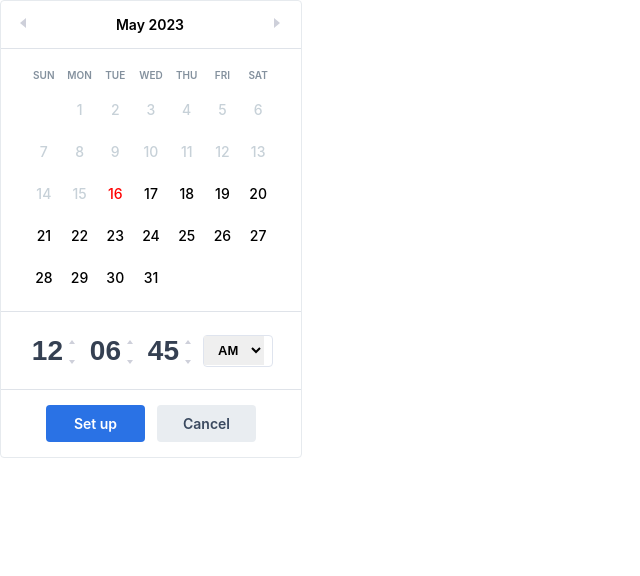
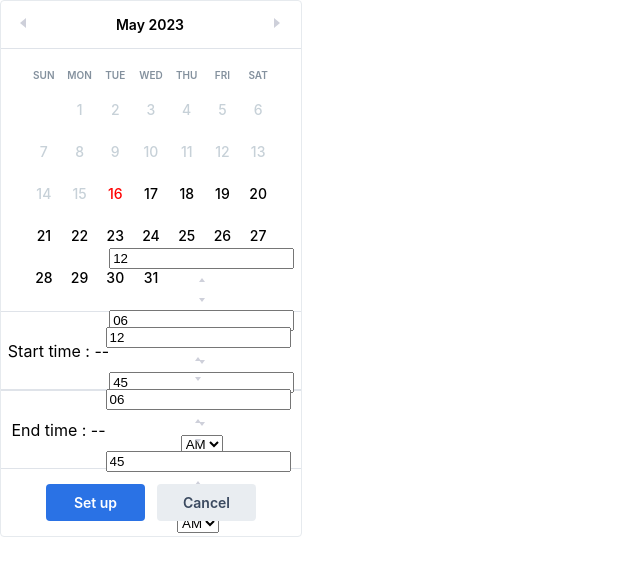
Before and after one commit to jananadiw/datetime-selector, a React (Create React App) app: page / in a window 1280 px wide. Shown: the top 576 px of the page, without its empty margins (0-640 px from the left). Built offline with nearby package versions, Linux system fonts and the light colour scheme.

Commit message:
feat: [wip] Implement start, end time picker

```diff
--- a/src/DateTimePicker.tsx
+++ b/src/DateTimePicker.tsx
@@ -1,6 +1,6 @@
 import React, { useState } from 'react';
 import { Calendar } from './components/Calendar';
-import { Clock } from './components/Clock';
+import { TimePicker } from './components/TimePicker';
 
 import './styles/layout.scss';
 import './styles/button.scss';
@@ -18,7 +18,6 @@ type DateTimePickerProps = {
 export const DateTimePicker: React.FC<DateTimePickerProps> = ({ range, date }) => {
   const [currentDate, setCurrentDate] = useState(new Date());
   const [selectedDate, setSelectedDate] = useState<Date | null>(null);
-  const [startDate, setStartDate] = useState<Date | null>(null);
   const [endDate, setEndDate] = useState<Date | null>(null);
 
   return (
@@ -28,13 +27,11 @@ export const DateTimePicker: React.FC<DateTimePickerProps> = ({ range, date }) =
         onChange={setCurrentDate}
         selectedDate={selectedDate}
         setSelectedDate={setSelectedDate}
-        // selectedStartDate={startDate}
-        // setSelectedStartDate={setStartDate}
         selectedEndDate={endDate}
         setSelectedEndDate={setEndDate}
         range={true}
       />
-      <Clock value={currentDate} onChange={setCurrentDate} />
+      <TimePicker range={true} value={currentDate} onChange={setCurrentDate} />
     </div>
   );
 };
--- a/src/components/Clock.tsx
+++ b/src/components/Clock.tsx
@@ -7,11 +7,12 @@ import { ActionBar } from './ActionBar';
 type ClockProps = {
   value: Date;
   onChange: (value: Date) => void;
-  startTime?: string;
-  endTime?: string;
+  time: Date | null;
+  range?: boolean;
+  text?: string;
 };
 
-export const Clock: React.FC<ClockProps> = ({ value, onChange }) => {
+export const Clock: React.FC<ClockProps> = ({ value, onChange, range, time, text }) => {
   const [hours, setHours] = useState<number>(value.getHours() % 12 || 12);
   const [minutes, setMinutes] = useState<number>(value.getMinutes());
   const [seconds, setSeconds] = useState<number>(value.getSeconds());
@@ -130,16 +131,30 @@ export const Clock: React.FC<ClockProps> = ({ value, onChange }) => {
     setSelectedDateTime();
   }, [value]);
 
+  const getStartEndTimeText = () => {
+    if (time) {
+      const month = time.toLocaleString('default', { month: 'long' });
+      const date = time.getDate();
+      return `${month} ${date}`;
+    } else {
+      return `--`;
+    }
+  };
+
+  const monthAndDate = getStartEndTimeText();
+
   return (
     <>
       <div className='container'>
+        {range && <div className='container__month-date'>{`${text} : ${monthAndDate}`}</div>}
+        <div className='clock'>
           <input
-          className='container__time-input'
+            className='clock__time-input'
             type='text'
             value={hours < 10 ? `${0}${hours}` : `${hours}`}
             readOnly
           />
-        <div className='container__arrow-box'>
+          <div className='clock__arrow-box'>
             <div onClick={addHours}>
               <img src={timer_up_icon_inactive}></img>
             </div>
@@ -148,12 +163,12 @@ export const Clock: React.FC<ClockProps> = ({ value, onChange }) => {
             </div>
           </div>
           <input
-          className='container__time-input'
+            className='clock__time-input'
             type='text'
             value={minutes < 10 ? `${0}${minutes}` : `${minutes}`}
             readOnly
           />
-        <div className='container__arrow-box'>
+          <div className='clock__arrow-box'>
             <div onClick={addMinutes}>
               <img src={timer_up_icon_inactive}></img>
             </div>
@@ -162,12 +177,12 @@ export const Clock: React.FC<ClockProps> = ({ value, onChange }) => {
             </div>
           </div>
           <input
-          className='container__time-input'
+            className='clock__time-input'
             type='text'
             value={seconds < 10 ? `${0}${seconds}` : `${seconds}`}
             readOnly
           />
-        <div className='container__arrow-box'>
+          <div className='clock__arrow-box'>
             <div onClick={addSeconds}>
               <img src={timer_up_icon_inactive}></img>
             </div>
@@ -176,7 +191,7 @@ export const Clock: React.FC<ClockProps> = ({ value, onChange }) => {
             </div>
           </div>
 
-        <div className='container__selector'>
+          <div className='clock__selector'>
             <select
               name='time'
               value={meridiem}
@@ -190,8 +205,7 @@ export const Clock: React.FC<ClockProps> = ({ value, onChange }) => {
             </select>
           </div>
         </div>
-
-      <ActionBar onClick={setSelectedDateTime} onReset={initSelection} />
+      </div>
     </>
   );
 };
--- /dev/null
+++ b/src/components/TimePicker.tsx
@@ -0,0 +1,56 @@
+import React, { useState, useEffect } from 'react';
+import { Clock } from './Clock';
+import { ActionBar } from './ActionBar';
+
+import '../styles/layout.scss';
+
+type TimePickerProps = {
+  value: Date;
+  onChange: (value: Date) => void;
+  range?: boolean;
+};
+
+export const TimePicker: React.FC<TimePickerProps> = ({ value, onChange, range }) => {
+  const [startTime, setStartTime] = useState<Date | null>(null);
+  const [endTime, setEndTime] = useState<Date | null>(null);
+
+  const setSelectedDateTime = () => {
+    console.log('selected time', value);
+    return value;
+  };
+
+  const initSelection = () => {
+    console.log('empty selected date');
+  };
+
+  useEffect(() => {
+    setSelectedDateTime();
+  }, [value]);
+
+  return (
+    <>
+      {range ? (
+        <div>
+          <Clock
+            value={value}
+            onChange={setStartTime}
+            range={true}
+            text={'Start time'}
+            time={startTime}
+          />
+          <Clock
+            value={value}
+            onChange={setEndTime}
+            range={true}
+            text={'End time'}
+            time={endTime}
+          />
+        </div>
+      ) : (
+        <Clock value={value} onChange={setStartTime} time={startTime} />
+      )}
+
+      <ActionBar onClick={setSelectedDateTime} onReset={initSelection} />
+    </>
+  );
+};
```
Lines whose indentation alone changed are shown as unchanged.
